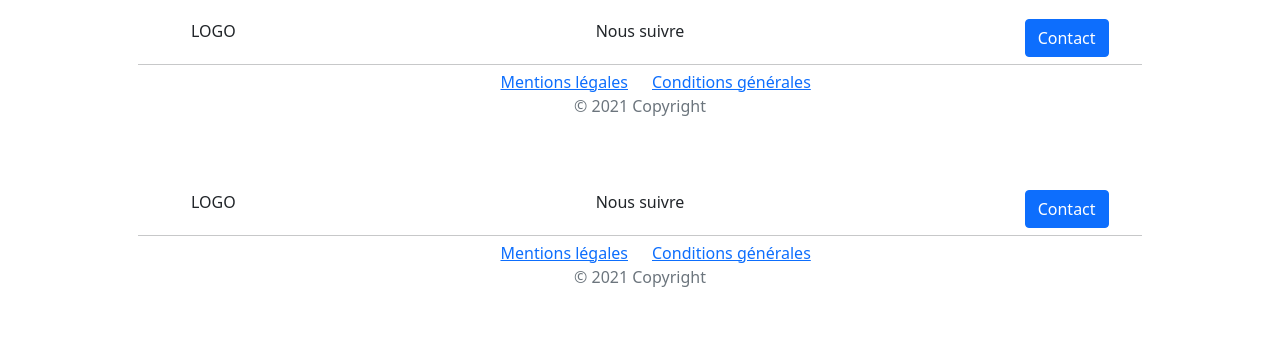
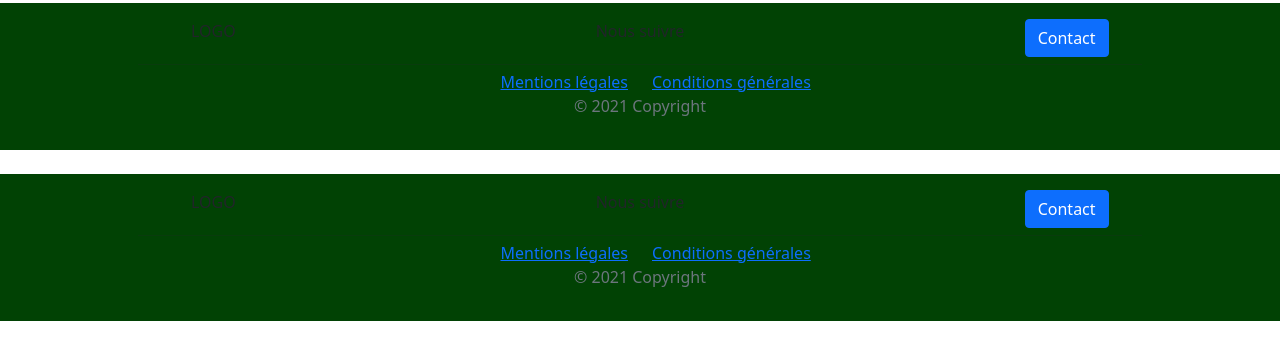
Before and after one commit to maddy-12/projet-bloc3, a PHP site: page / in a window 1280 px wide. Shown: the part 568-913 px from the top of the page. Run offline with PHP 8.4, Linux system fonts and the light colour scheme.

Commit message:
fix : put bg-footer class in footer

```diff
--- a/views/footer.php
+++ b/views/footer.php
@@ -1,5 +1,5 @@
 
-  <div class="container-fluid">
+  <div class="container-fluid bg-footer">
     <footer class="py-3 my-4">
       <div class="row text-center">
         <div class="col-4"><p>LOGO</p></div>
```
